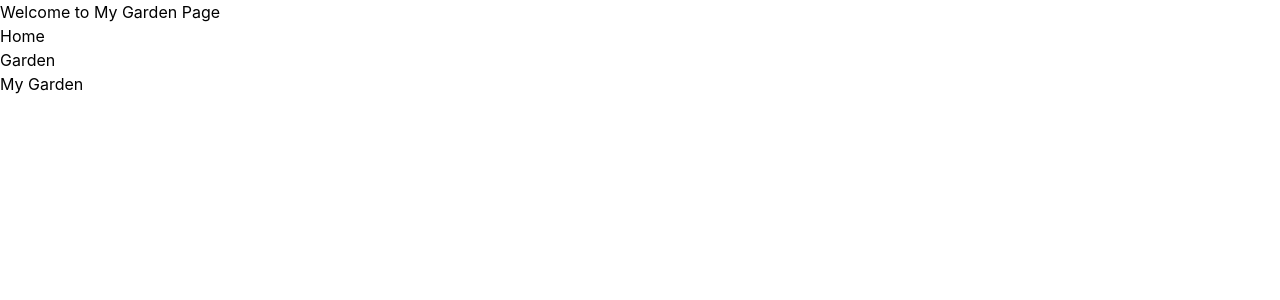
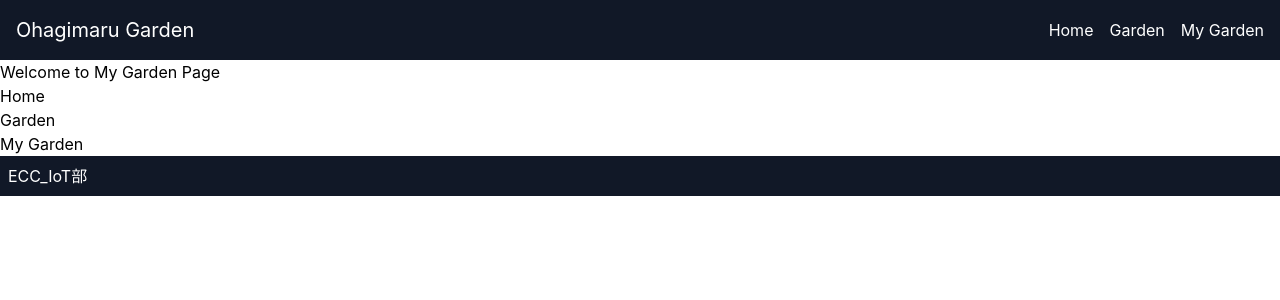
Before and after one commit to tkitora/2025ohagimaru-front, a React (Vite) app: page /mygarden in a window 1280 px wide. Shown: the top 300 px of the page. Built offline with nearby package versions, Linux system fonts and the light colour scheme.

Commit message:
[add]テンプレート追加

```diff
--- a/src/App.tsx
+++ b/src/App.tsx
@@ -1,16 +1,20 @@
 // import { useState } from 'react'
 import './styles/App.css'
-import { BrowserRouter as Router,Routes,Route } from 'react-router-dom'
-import { HomePage, GardenPage, MyGardenPage } from './pages'
+import { BrowserRouter as Router, Routes, Route } from 'react-router-dom'
+import { HomePage, GardenPage, MyGardenPage, Header, Footer } from './index'
 
-function App () {
+function App() {
   return (
     <Router>
-      <Routes>
-        <Route path='/' element={<HomePage />} />
-        <Route path='/garden' element={<GardenPage />} />
-        <Route path='/mygarden' element={<MyGardenPage />} />
-      </Routes>
+      <Header />
+      <main>
+        <Routes>
+          <Route path='/' element={<HomePage />} />
+          <Route path='/garden' element={<GardenPage />} />
+          <Route path='/mygarden' element={<MyGardenPage />} />
+        </Routes>
+      </main>
+      <Footer />
     </Router>
   )
 }
--- /dev/null
+++ b/src/components/Footer.tsx
@@ -0,0 +1,9 @@
+function Footer ()  {
+  return (
+    // 変更必須
+    <div className="flex items-center justify-between p-2 bg-[#111827] text-white">
+      <p>ECC_IoT部</p>
+    </div>
+  );
+}
+export default Footer;
--- /dev/null
+++ b/src/components/Header.tsx
@@ -0,0 +1,15 @@
+function Header () {
+  return (
+    <header className="flex items-center justify-between p-4 bg-[#111827] text-white">
+      <h1 className="text-xl">Ohagimaru Garden</h1>
+      <nav>
+        <ul className="flex space-x-4">
+          <li><a href="/">Home</a></li>
+          <li><a href="/garden">Garden</a></li>
+          <li><a href="/mygarden">My Garden</a></li>
+        </ul>
+      </nav>
+    </header>
+  );
+}
+export default Header;
--- /dev/null
+++ b/src/index.tsx
@@ -0,0 +1,5 @@
+export { default as HomePage } from './pages/HomePage';
+export { default as GardenPage } from './pages/GardenPage';
+export { default as MyGardenPage } from './pages/MyGardenPage';
+export { default as Header } from './components/Header';
+export { default as Footer } from './components/Footer';
--- a/src/pages/index.tsx
+++ /dev/null
@@ -1,3 +0,0 @@
-export { default as HomePage } from './HomePage';
-export { default as GardenPage } from './GardenPage';
-export { default as MyGardenPage } from './MyGardenPage';
```
